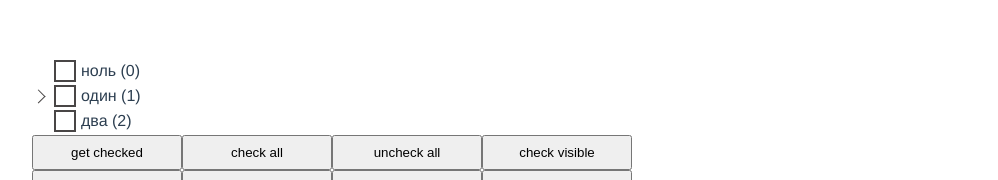
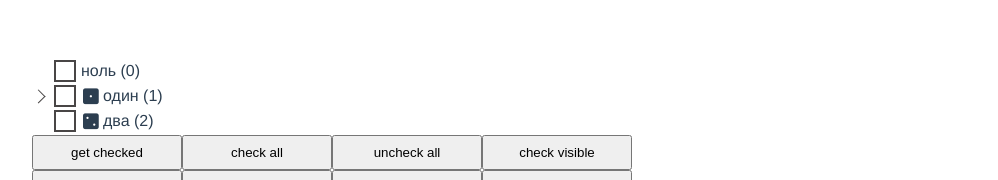
Before and after one commit to t0lik/tree-vue, a Vue app: page / in a window 1280 px wide. Shown: the top 180 px of the page, without its empty margins (26-1024 px from the left). Built offline with nearby package versions, Linux system fonts and the light colour scheme.

Commit message:
chore: node icon

```diff
--- a/src/App.vue
+++ b/src/App.vue
@@ -82,6 +82,7 @@ export default {
       treeOptions: {
         checkOnSelect: false,
         showCheckbox: true,
+        showIcon: true,
         openOnSelect: false,
         autoSort: false,
         styleManager: defaultStyleManager,
@@ -98,9 +99,11 @@ export default {
       }, {
         id: 1,
         name: 'один',
+        icon: 'fa fa-dice-one',
         kids: [{
         id: 3,
         name: 'три',
+        icon: 'fa fa-dice-three',
         kids: [{
         id: 8,
         name: 'восемьдесят восемь тысяч семьсот пятьдесят два',
@@ -111,11 +114,13 @@ export default {
       }]
       }, {
         id: 4,
-        name: 'четыре'
+        name: 'четыре',
+        icon: 'fa fa-dice-four'
       }]
       }, {
         id: 2,
-        name: 'два'
+        name: 'два',
+        icon: 'fa fa-dice-two'
       }],
       anotherNodes: [{
         id: 0,
--- a/src/components/Node.vue
+++ b/src/components/Node.vue
@@ -10,6 +10,9 @@
         :class="checkClasses"
         :disabled="node.states.disabled"
         v-if="showCheckbox"/>
+      <slot name="icon" v-bind:iconClasses="iconClasses" v-if="showIcon && (!hideEmptyIcon || node.icon)">
+        <node-icon class="treevue-tree-node-element treevue-tree-node-icon" :class="iconClasses" :iconClass="node.icon"/>
+      </slot>
       <slot name="text" v-bind:nodeText="nodeText" v-bind:textClasses="textClasses">
         <node-text :title="nodeText" class="treevue-tree-node-element treevue-tree-node-text" :class="textClasses"/>
       </slot>
@@ -26,6 +29,7 @@
 import NodeExpander from './NodeExpander'
 import NodeText from './NodeText'
 import NodeCheckbox from './NodeCheckbox'
+import NodeIcon from './NodeIcon'
 
 export default {
   name: 'Node',
@@ -52,7 +56,8 @@ export default {
   components: {
     NodeExpander,
     NodeText,
-    NodeCheckbox
+    NodeCheckbox,
+    NodeIcon
   },
   data () {
     return {
@@ -62,6 +67,11 @@ export default {
     textClasses () {
       return {
         'filter-matched': this.node.states.matched,
+        disabled: this.node.states.disabled
+      }
+    },
+    iconClasses () {
+      return {
         disabled: this.node.states.disabled
       }
     },
@@ -75,6 +85,12 @@ export default {
     },
     showCheckbox () {
       return this.options.showCheckbox
+    },
+    showIcon () {
+      return this.options.showIcon
+    },
+    hideEmptyIcon () {
+      return this.options.hideEmptyIcon
     },
     nodeContainerClasses () {
       return {
@@ -149,6 +165,9 @@ export default {
   margin-top: 2px;
   margin-bottom: 2px;
 }
+.treevue-tree-node-icon {
+  margin: 2px;
+}
 .treevue-tree-node-text.disabled {
   color: #979191
 }
--- /dev/null
+++ b/src/components/NodeIcon.vue
@@ -0,0 +1,26 @@
+<template>
+  <i class="treevue-node-icon" :class="iconClass" />
+</template>
+
+<script>
+export default {
+  name: 'NodeIcon',
+  props: {
+    iconClass: {
+      type: [String, Object]
+    }
+  },
+  data () {
+    return {
+    }
+  }
+}
+</script>
+
+<style scoped>
+.treevue-node-icon {
+  font-size: 18px;
+  width: 18px;
+  height: 18px;
+}
+</style>
--- a/src/components/Tree.vue
+++ b/src/components/Tree.vue
@@ -33,6 +33,8 @@ export default {
         styleManager: defaultStyleManager,
         multiselect: false,
         showCheckbox: true,
+        showIcon: false,
+        hideEmptyIcon: true,
         checkOnSelect: false,
         openOnSelect: false,
         autoSort: false,
@@ -51,6 +53,9 @@ export default {
     },
     'options.showCheckbox' (newValue) {
       this.treeOptions.showCheckbox = this.options.showCheckbox
+    },
+    'options.showIcon' (newValue) {
+      this.treeOptions.showIcon = this.options.showIcon
     }
   },
   computed: {
--- a/src/nodeManagers/defaultManager.js
+++ b/src/nodeManagers/defaultManager.js
@@ -14,7 +14,8 @@ function mapNodeToItem (node, parent = null) {
       opened: node.opened || false,
       visible: true,
       matched: false
-    }
+    },
+    icon: node.icon || null
   }
   const children = this.getChildren(node)
   item.children = children ? children.map(x => this.mapNodeToItem(x, item)) : []
```
